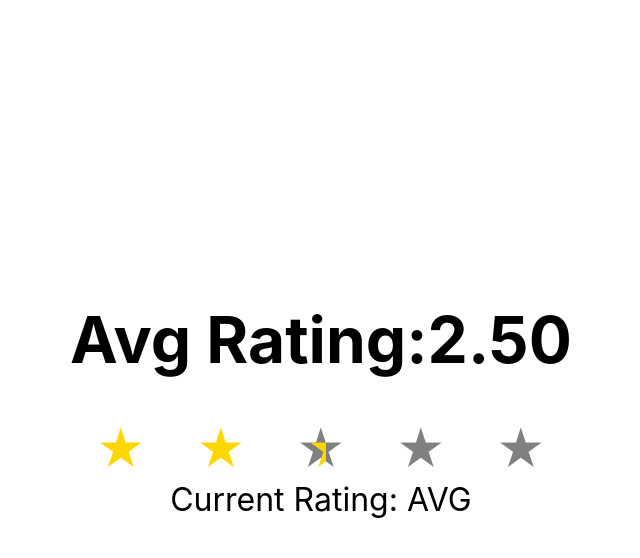
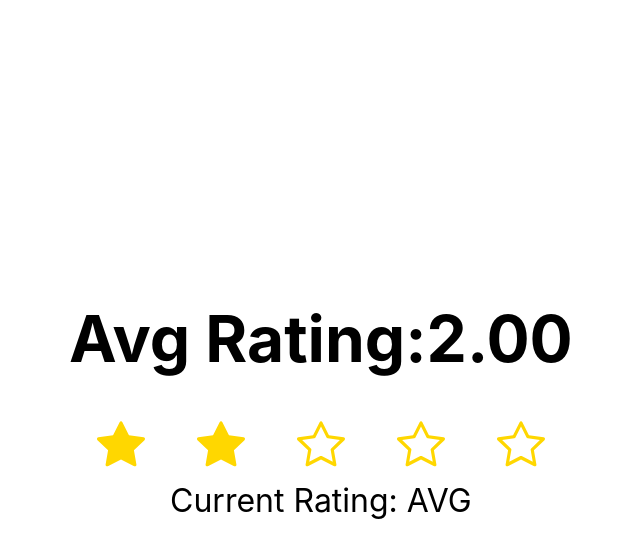
Before and after one commit to KotiMango/React-mouseMove-star-rating, a React (Create React App) app: page / in a window 1280 px wide. Both pictures are taken after a click on the element 639 px from the left and 451 px from the top of the page. Shown: the top 558 px of the page, without its empty margins (319-959 px from the left). Built offline with nearby package versions, Linux system fonts and the light colour scheme.

Commit message:
Changed stars to from unicode to svg

```diff
--- a/package.json
+++ b/package.json
@@ -8,6 +8,7 @@
     "@testing-library/user-event": "^12.8.3",
     "react": "^17.0.2",
     "react-dom": "^17.0.2",
+    "react-icons": "^4.3.1",
     "react-scripts": "4.0.3",
     "web-vitals": "^1.1.2"
   },
--- a/src/App.css
+++ b/src/App.css
@@ -54,24 +54,9 @@
   font-size: x-large;
   width: 50px;
   display: inline-block;
-  color: gray;
 }
 .star:last-child {
   margin-right: 0;
-}
-.star:before {
-  content: '\2605';
-}
-.star.on {
-  color: gold;
-}
-.star.half:after {
-  content: '\2605';
-  color: gold;
-  position: absolute;
-  margin-left: -20px;
-  width: 10px;
-  overflow: hidden;
 }
 
 .button {
--- a/src/Stars.jsx
+++ b/src/Stars.jsx
@@ -10,9 +10,9 @@ export default function Stars() {
 
   const onMouseStar = (ev, idx) => {
     const starCursorPos = ev.nativeEvent.offsetX;
-    if (starCursorPos > 34) {
+    if (starCursorPos > 24) {
       setStarRate(idx + 1);
-    } else if (starCursorPos < 25) {
+    } else if (starCursorPos < 14) {
       setStarRate(idx);
     } else {
       setStarRate(idx + 0.5);
--- a/src/stars-service.js
+++ b/src/stars-service.js
@@ -1,3 +1,5 @@
+import { BsStarFill, BsStarHalf, BsStar } from 'react-icons/bs';
+
 export function roundToHalf(rawAvgFloat) {
   let roundedNum = Math.floor(rawAvgFloat);
   if (rawAvgFloat - roundedNum < 0.5) {
@@ -16,29 +18,35 @@ export const renderStars = (avgRating, submitRate, func = null) => {
           <span
             onClick={submitRate}
             onMouseMove={(ev) => (func ? func(ev, idx) : '')}
-            className='star half'
+            className='star'
             aria-hidden='true'
             key={func ? idx : idx + 10}
-          ></span>
+          >
+            <BsStarHalf color='gold' />
+          </span>
         );
       return (
         <span
           onClick={submitRate}
           onMouseMove={(ev) => (func ? func(ev, idx) : '')}
-          className='star on'
+          className='star'
           aria-hidden='true'
           key={func ? idx : idx + 10}
-        ></span>
+        >
+          <BsStarFill color='gold' />
+        </span>
       );
     } else {
       return (
         <span
           onClick={submitRate}
           onMouseMove={(ev) => (func ? func(ev, idx) : '')}
-          className='star '
+          className='star'
           aria-hidden='true'
           key={func ? idx : idx + 10}
-        ></span>
+        >
+          <BsStar color='gold' />
+        </span>
       );
     }
   });
```
Also changed, not shown: 1 other file (tests, documents, lock files or other folders).
